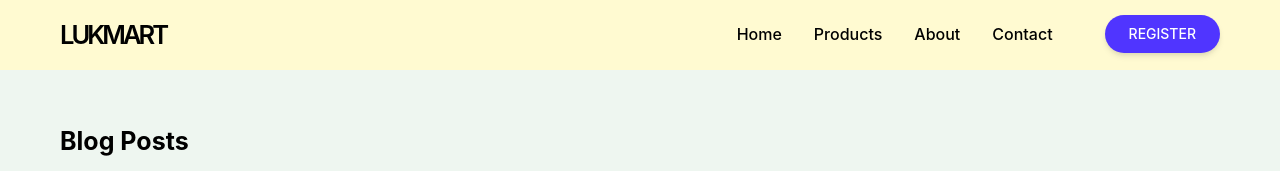
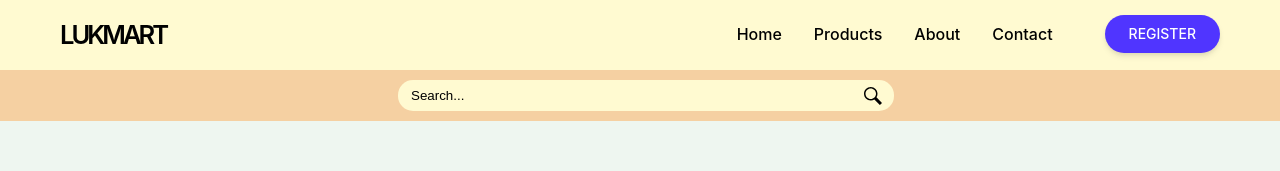
Before and after one commit to lukaoes/React-TBC, a React (Create React App) app: page / in a window 1280 px wide. Shown: the top 171 px of the page. Built offline with nearby package versions, Linux system fonts and the light colour scheme.

Commit message:
Add: Search bar to header

```diff
--- a/src/components/layout/Header.jsx
+++ b/src/components/layout/Header.jsx
@@ -14,6 +14,7 @@ const Header = () => {
   }
 
   return (
+    <>
       <header className="header">
         <nav className="navbar container">
             <a href="/" className="brand">LUKMART</a>
@@ -37,6 +38,22 @@ const Header = () => {
             <a href="/" className="menu-block">REGISTER</a>
         </nav>
       </header>
+      <div className="search-bar">
+        <form class="search">
+          <input type="text" class="search_input" placeholder="Search..." />
+          <svg
+            xmlns="http://www.w3.org/2000/svg"
+            width="18" height="18"
+            viewBox="0 0 24 24"
+            className="search_icon"
+          >
+            <path
+              d="M21.172 24l-7.387-7.387c-1.388.874-3.024 1.387-4.785 1.387-4.971 0-9-4.029-9-9s4.029-9 9-9 9 4.029 9 9c0 1.761-.514 3.398-1.387 4.785l7.387 7.387-2.828 2.828zm-12.172-8c3.859 0 7-3.14 7-7s-3.141-7-7-7-7 3.14-7 7 3.141 7 7 7z"
+            />
+          </svg>
+        </form>
+      </div>
+    </>
   )
 }
 
--- a/src/styles/_header.scss
+++ b/src/styles/_header.scss
@@ -185,3 +185,56 @@
      }
   }
 }
+
+.search-bar {
+   background-color: #f5d0a2;
+   padding: 10px 20px;
+}
+
+.search {
+   display: flex;
+   justify-content: center;
+   align-items: center;
+
+   &_input {
+     width: 80%;
+     border-radius: 15px;
+     background-color: $primary-color;
+     border: none;
+     outline: none;
+     padding: 8px;
+     padding-left: 13px;
+     font-weight: 500;
+     color: #000;
+     transition: all .5s ease-out;
+     margin-right: -30px;
+
+     &::placeholder {
+       color: #000;
+       font-weight: 500;
+     }
+
+     &:focus {
+       width: 90%;
+     }
+   }
+
+   &_icon {
+     cursor: pointer;
+
+     &:active {
+       transform: translateY(2px);
+     }
+   }
+   @media only screen and (min-width: $tablet) {
+      .search_input {
+         width: 40%;
+
+         &:focus {
+            width: 45%;
+            box-shadow: rgba(50, 50, 93, 0.25) 0px 13px 27px -5px,
+            rgba(0, 0, 0, 0.3) 0px 8px 16px -8px;
+          }
+      }
+   }
+ }
```
Lines whose indentation alone changed are shown as unchanged.
